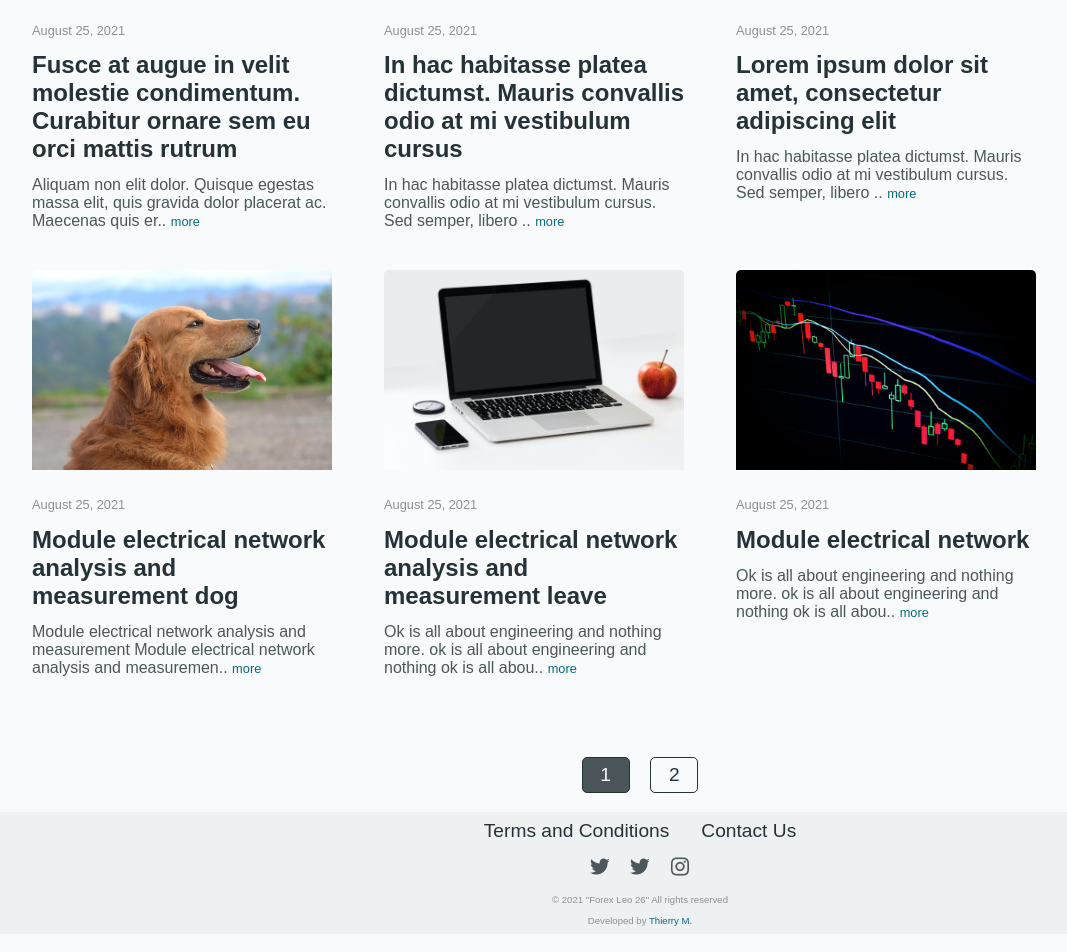
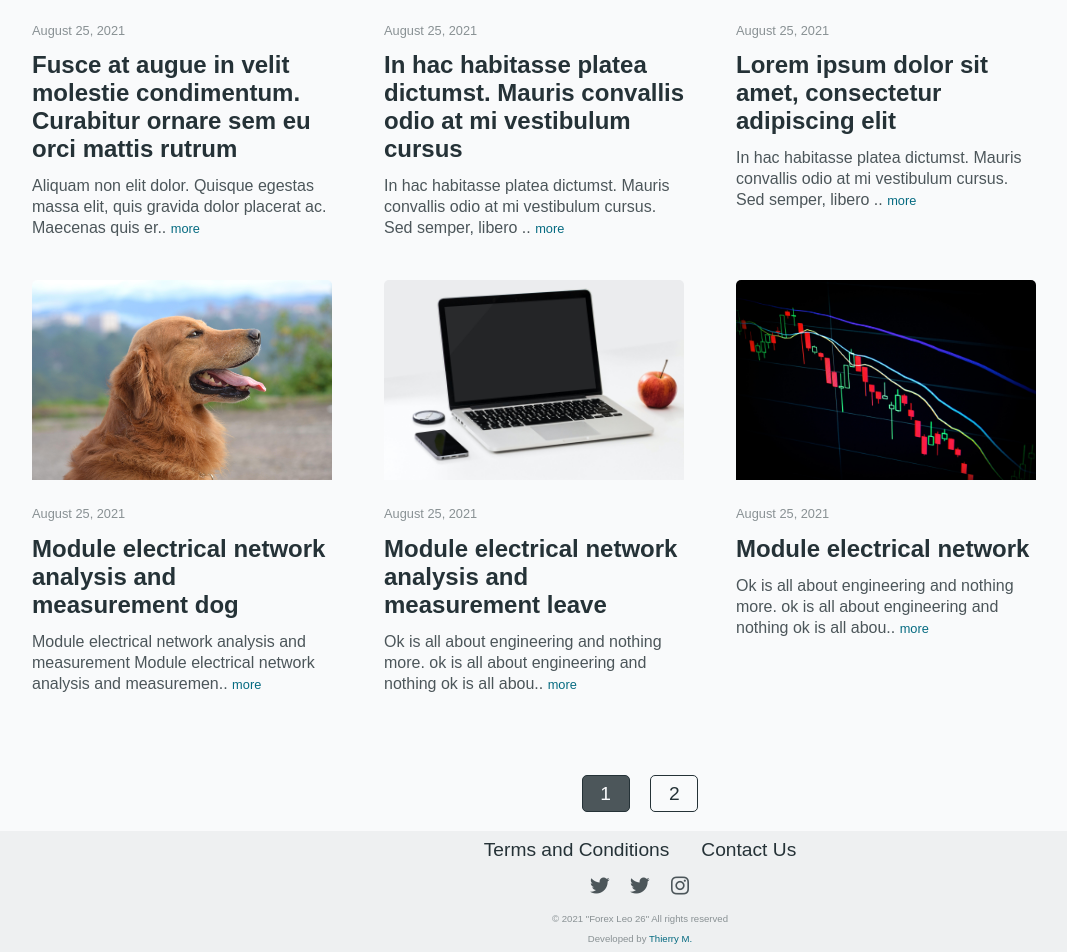
Before and after one commit to r-e-d-ant/forex-leo-26, a Flask app: page / in a window 1280 px wide. Shown: the part 646-1598 px from the top of the page, without its empty margins (0-1067 px from the left). Before the commit the page ends 1572 px from the top, so only its background shows below. Run offline with Flask 2, Linux system fonts and the light colour scheme; data comes from the database, SQL or seed files in the repository.

Commit message:
fixed summary text styling

```diff
--- a/forex_26_app/static/home.css
+++ b/forex_26_app/static/home.css
@@ -54,6 +54,7 @@
 	color: var(--primary-clr-alt);
 	max-width: 19rem;
 	margin-top: .8rem;
+	line-height: 1.3rem;
 }
 
 /* ------ LATEST POSTS ------ */
```
